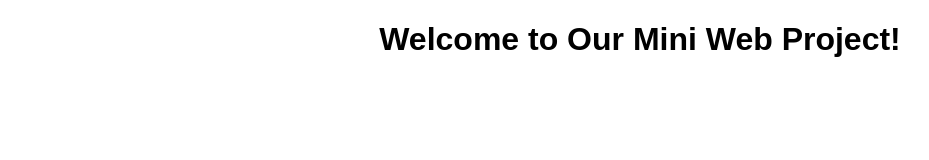
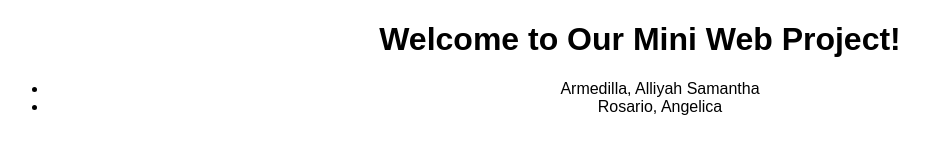
Before and after one commit to RosarioAngelica/cohere, a plain HTML site: page index.html in a window 1280 px wide. Shown: the whole page, without its empty margins (0-929 px from the left). Drawn offline with Linux system fonts and the light colour scheme.

Commit message:
Initial commit I add changes to the index.html file

```diff
--- a/index.html
+++ b/index.html
@@ -8,6 +8,10 @@
 </head>
 <body>
     <h1>Welcome to Our Mini Web Project!</h1>
+    <ul>
+        <li>Armedilla, Alliyah Samantha</li>
+        <li>Rosario, Angelica</li>
+    </ul>
     <script src="script.js"></script>
 </body>
 </html>
```
